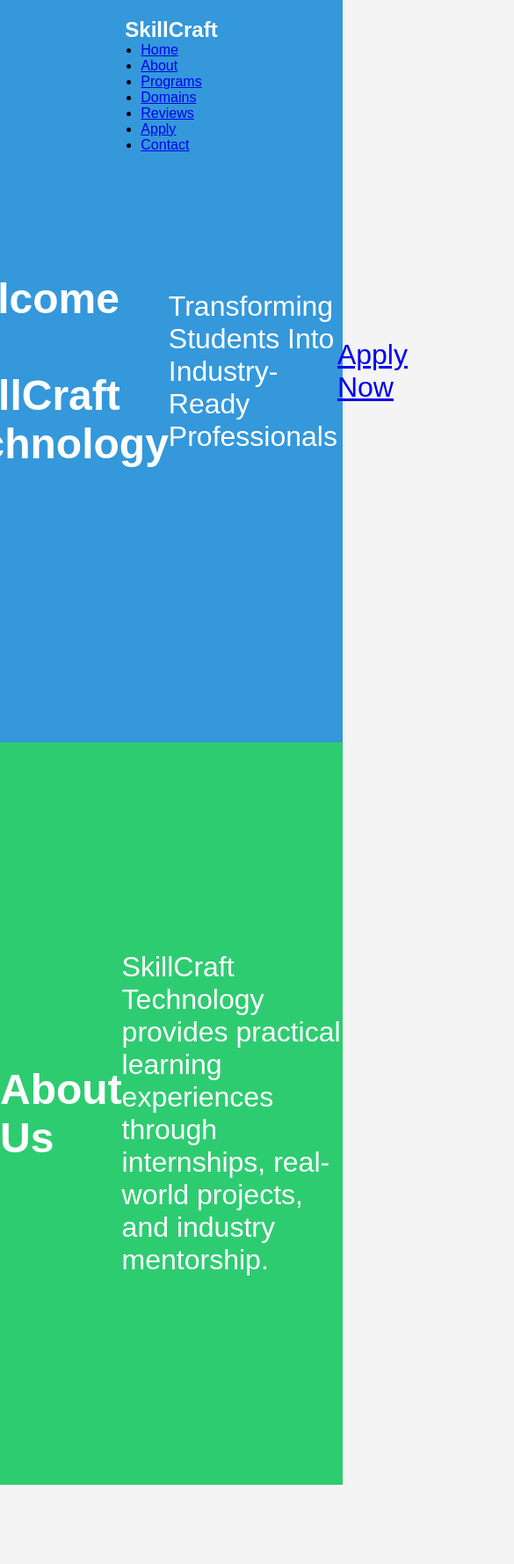
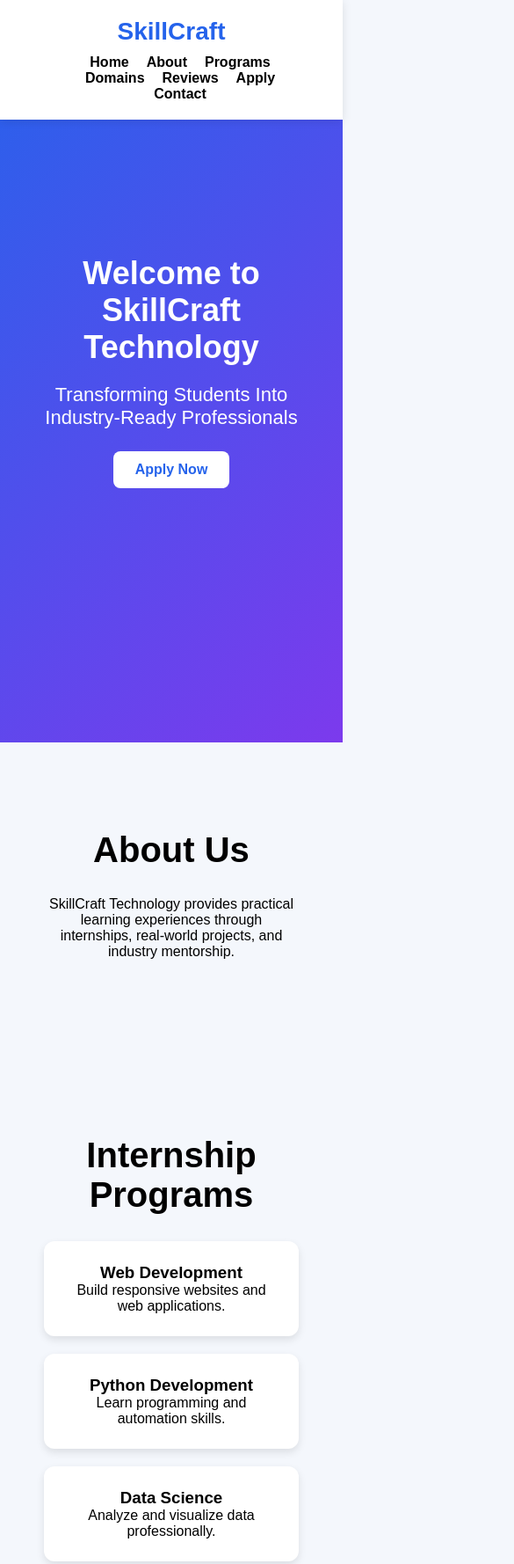
Before and after one commit to SyedaMahveen/SCT_WD_1, a plain HTML site: page index.html in a window 390 px wide. Shown: the top 1778 px of the page at 88% size, 585 px wide, since content can reach past the window. Drawn offline with Linux system fonts and the light colour scheme.

Commit message:
Update style.css

```diff
--- a/style.css
+++ b/style.css
@@ -3,14 +3,11 @@
 padding:0;
 box-sizing:border-box;
 font-family:Arial,sans-serif;
-}
-
-html{
 scroll-behavior:smooth;
 }
 
 body{
-    background:#f4f4f4;
+background:#f4f7fc;
 }
 
 nav{
@@ -21,68 +18,136 @@ nav{
 justify-content:space-between;
 align-items:center;
 padding:20px 50px;
-    background:transparent;
-    transition:0.4s;
+background:white;
+box-shadow:0 2px 10px rgba(0,0,0,.1);
 z-index:1000;
-}
-
-nav.scrolled{
-    background:#222;
-    box-shadow:0 2px 10px rgba(0,0,0,0.3);
+transition:.4s;
 }
 
 .logo{
+font-size:28px;
+font-weight:bold;
+color:#2563eb;
+}
+
+nav ul{
+display:flex;
+list-style:none;
+}
+
+nav ul li{
+margin-left:20px;
+}
+
+nav ul li a{
+text-decoration:none;
+color:black;
+font-weight:bold;
+transition:.3s;
+}
+
+nav ul li a:hover{
+color:#2563eb;
+}
+
+.hero{
+height:100vh;
+display:flex;
+flex-direction:column;
+justify-content:center;
+align-items:center;
+text-align:center;
+background:linear-gradient(135deg,#2563eb,#7c3aed);
 color:white;
-    font-size:24px;
+}
+
+.hero h1{
+font-size:60px;
+margin-bottom:20px;
+}
+
+.hero p{
+font-size:22px;
+margin-bottom:25px;
+}
+
+.btn{
+background:white;
+color:#2563eb;
+padding:12px 25px;
+text-decoration:none;
+border-radius:8px;
 font-weight:bold;
 }
 
-.nav-links{
-    list-style:none;
-    display:flex;
+section{
+padding:100px 50px;
+text-align:center;
 }
 
-.nav-links li{
-    margin-left:25px;
+h2{
+margin-bottom:30px;
+font-size:40px;
 }
 
-.nav-links a{
-    text-decoration:none;
-    color:white;
-    font-size:18px;
-    transition:0.3s;
+.cards{
+display:grid;
+grid-template-columns:repeat(auto-fit,minmax(250px,1fr));
+gap:20px;
 }
 
-.nav-links a:hover{
-    color:#00ffff;
+.card{
+background:white;
+padding:25px;
+border-radius:12px;
+box-shadow:0 4px 10px rgba(0,0,0,.1);
+transition:.3s;
 }
 
-section{
-    height:100vh;
+.card:hover{
+transform:translateY(-10px);
+}
+
+.stats{
 display:flex;
 justify-content:center;
-    align-items:center;
-    font-size:2rem;
+gap:50px;
+flex-wrap:wrap;
 }
 
-#home{
-    background:#3498db;
+.stats h3{
+font-size:40px;
+color:#2563eb;
+}
+
+form{
+max-width:500px;
+margin:auto;
+display:flex;
+flex-direction:column;
+gap:15px;
+}
+
+input,select{
+padding:12px;
+}
+
+button{
+padding:12px;
+cursor:pointer;
+}
+
+#contact{
+background:#111827;
 color:white;
 }
 
-#about{
-    background:#2ecc71;
-    color:white;
-}
-
-#services{
-    background:#e67e22;
-    color:white;
-}
-
-#contact{
-    background:#9b59b6;
-    color:white;
+#topBtn{
+position:fixed;
+right:20px;
+bottom:20px;
+padding:12px;
+display:none;
 }
 
 @media(max-width:768px){
@@ -91,11 +156,14 @@ section{
 flex-direction:column;
 }
 
-    .nav-links{
+nav ul{
+flex-wrap:wrap;
+justify-content:center;
 margin-top:10px;
 }
 
-    .nav-links li{
-        margin:0 10px;
+.hero h1{
+font-size:36px;
 }
+
 }
```
Lines whose indentation alone changed are shown as unchanged.
